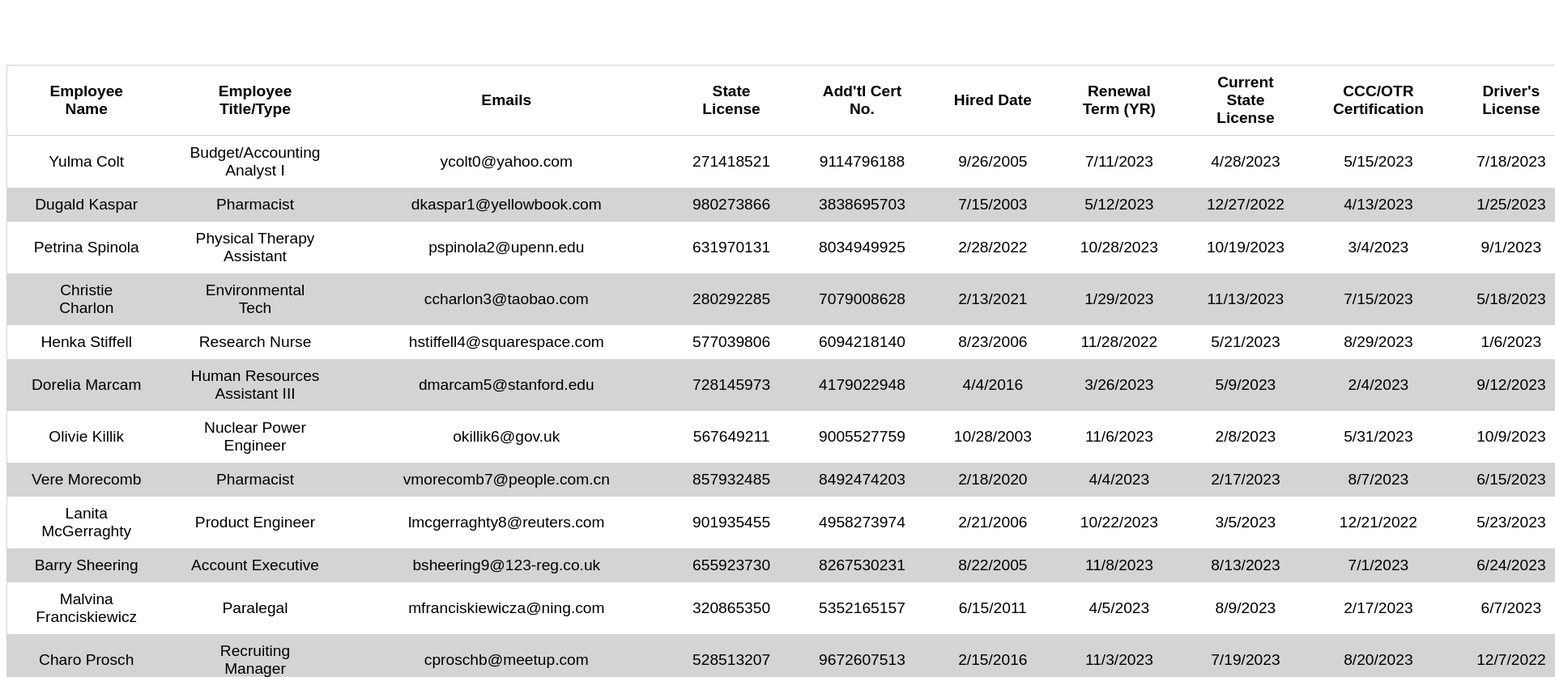
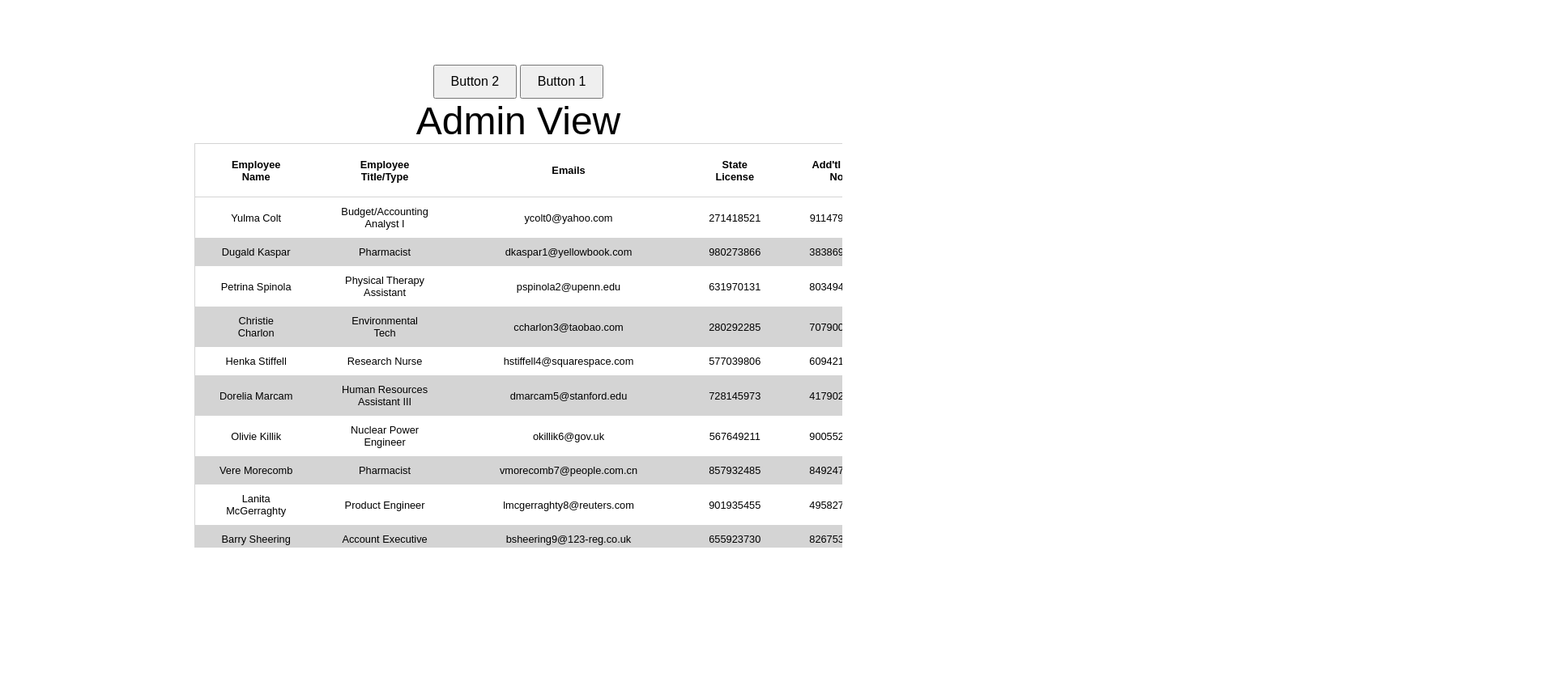
Before and after one commit to snickeristhebest/Credential_Expiration_tracker, a plain HTML site: page read_csv.html in a window 1280 px wide. Shown: the top 837 px of the page at 81% size, 1920 px wide, since content can reach past the window. After the commit the page ends 800 px from the top, so only its background shows below. Drawn offline with nearby package versions, Linux system fonts and the light colour scheme.

Commit message:
Can now view data reasonably well

```diff
--- a/read_csv.css
+++ b/read_csv.css
@@ -1,6 +1,6 @@
 /* Your existing CSS styles go here */
 body {
-    font: 120% sans-serif;
+    font: 80% sans-serif;
     margin-top: 80px;
 }
 
@@ -22,3 +22,34 @@ th, td {
 th {
     border-bottom: 1px solid #d4d4d4;
 }
+
+#table-container {
+    max-width: 800px; /* Set a maximum width */
+    margin: 0 auto; /* center  */
+    max-height: 500px; /* Set a maximum height for the container */
+    overflow-y: auto; /* Add a vertical scrollbar if needed */
+}
+
+#admin-heading {
+    font-size: 48px; /* Adjust the font size as needed */
+    margin-bottom: 10px; /* Add some space below the heading */
+    margin: 0 auto; /* center  */
+    text-align: center;
+    padding: 10px, 20px
+}
+
+#buttons-container {
+    margin-bottom: 10px;
+    margin: 0 auto; /* center  */
+    text-align: center;
+
+}
+
+.button {
+    padding: 10px 20px;
+    font-size: 16px;
+    margin: 0 10px;
+    cursor: pointer;
+    margin: 0 auto; /* center  */
+    text-align: center;
+}
--- a/read_csv.html
+++ b/read_csv.html
@@ -4,14 +4,37 @@
 <head>
     <meta charset="UTF-8">
     <meta name="viewport" content="width=device-width, initial-scale=1.0">
-    <title>Dynamic Table Example</title>
+    <title>Admin View</title>
     <link rel="stylesheet" href="read_csv.css">
 </head>
 
 <body>
 
+    <div id="buttons-container">
+        <button class="button" onclick="handleButtonClick('MOCK_DATA.csv')">Button 2</button>
+        <button class="button" onclick="handleButtonClick('Employee_info.csv')">Button 1</button>
+    </div>
+
+    <div id="admin-heading">Admin View</div>
+
+    <div id="table-container"></div>
+
     <script src="https://code.jquery.com/jquery-3.6.4.min.js"></script>
     <script src="read_csv.js"></script>
+    <script>
+        function handleButtonClick(csvFileName) {
+            // alert('Button Clicked: ' + csvFileName);
+
+            // Update the CSV file URL based on the button clicked
+            var csvUrl = csvFileName;
+
+            // Fetch the data from the updated CSV file URL
+            $.ajax({
+                url: csvUrl,
+                dataType: 'text',
+            }).done(successFunction);
+        }
+    </script>
 
 </body>
 
--- a/read_csv.js
+++ b/read_csv.js
@@ -1,12 +1,4 @@
-// Your existing JavaScript code goes here
-$(document).ready(function () {
-    'use strict';
-
-    $.ajax({
-        url: 'MOCK_DATA.csv',
-        dataType: 'text',
-    }).done(successFunction);
-
+// Define successFunction globally
 function successFunction(data) {
     var allRows = data.split(/\r?\n|\r/);
     var table = '<table>';
@@ -39,6 +31,30 @@ $(document).ready(function () {
     }
     table += '</tbody>';
     table += '</table>';
-        $('body').append(table);
+    // $('body').append(table);
+    $('#table-container').html(table);
+}
+
+// Your existing JavaScript code goes here
+$(document).ready(function () {
+    'use strict';
+
+    $.ajax({
+        url: 'MOCK_DATA.csv',
+        dataType: 'text',
+    }).done(successFunction);
+
+    // Define the handleButtonClick function
+    function handleButtonClick(csvFileName) {
+        alert('Button Clicked: ' + csvFileName);
+
+        // Update the CSV file URL based on the button clicked
+        var csvUrl = csvFileName;
+
+        // Fetch the data from the updated CSV file URL
+        $.ajax({
+            url: csvUrl,
+            dataType: 'text',
+        }).done(successFunction);
     }
 });
```
Lines whose indentation alone changed are shown as unchanged.
